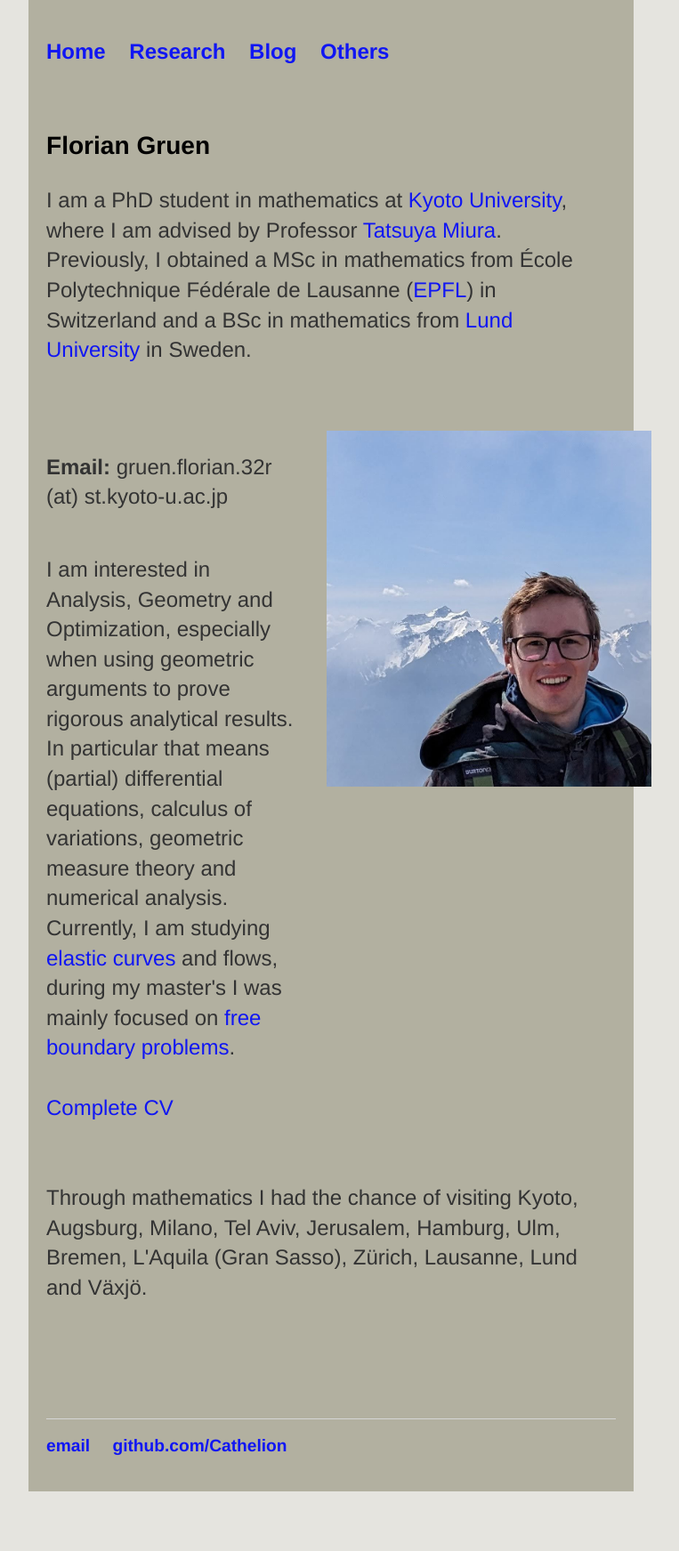
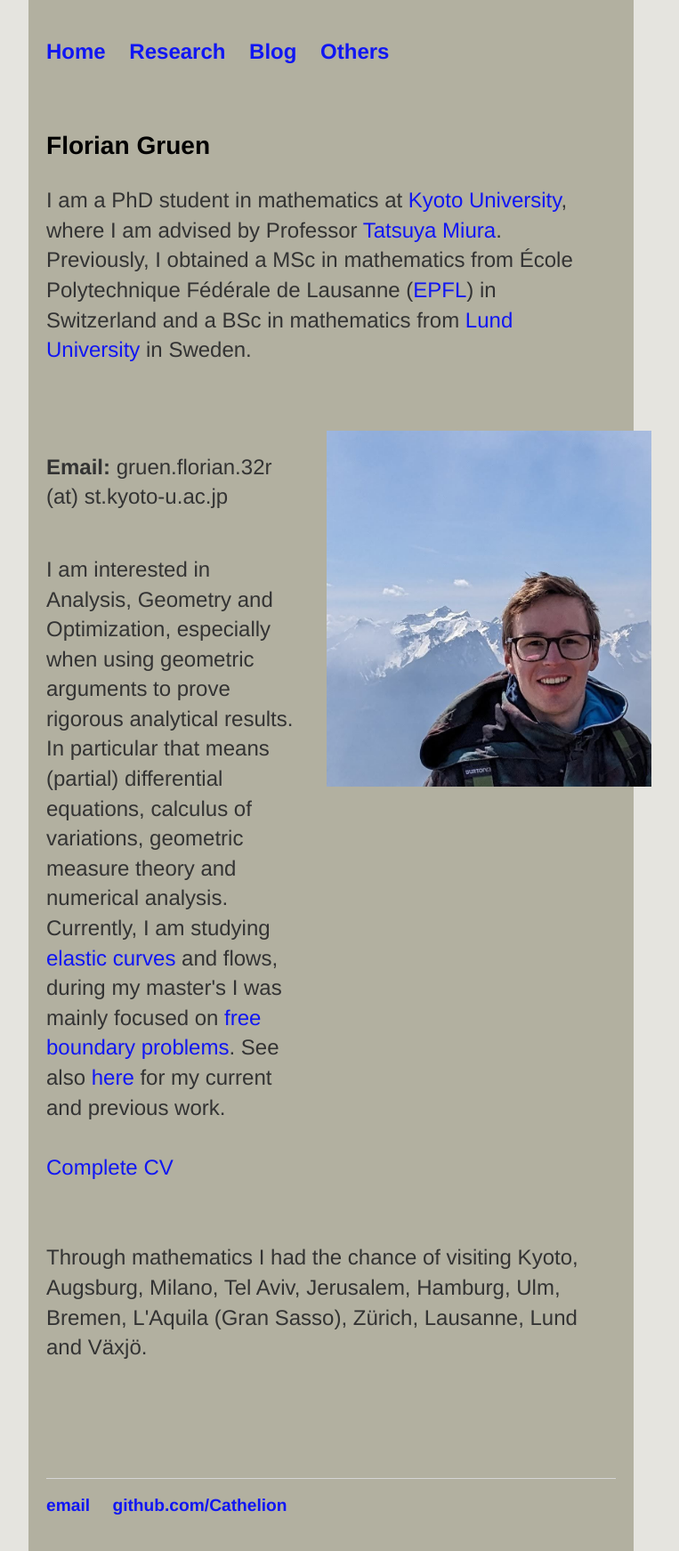
Before and after one commit to Cathelion/Cathelion.github.io, a Jekyll site: the page built from index.html, in a window 1280 px wide. Shown: the whole page at 89% size, without its empty margins (268-1031 px from the left). Built offline with Jekyll 4.4.1, drawn with Linux system fonts in a browser that asks for light colours; before the commit the page ends 1676 px from its top, so only the background shows below that.

Commit message:
Update index.html

```diff
--- a/index.html
+++ b/index.html
@@ -13,7 +13,9 @@ title: Home
       <p><b>Email: </b> gruen.florian.32r (at) st.kyoto-u.ac.jp   <br>
       </p>
       <p>I am interested in Analysis, Geometry and Optimization, especially when using geometric arguments to prove rigorous analytical results. In particular that means (partial) differential equations, calculus of variations, geometric measure theory and numerical analysis.
-         Currently, I am studying <a href="https://en.wikipedia.org/wiki/Elastica_theory">elastic curves</a> and flows, during my master's I was mainly focused on <a href="https://en.wikipedia.org/wiki/Free_boundary_problem">free boundary problems</a>.  <br>
+         Currently, I am studying <a href="https://en.wikipedia.org/wiki/Elastica_theory">elastic curves</a> and flows, during my master's I was mainly focused on <a href="https://en.wikipedia.org/wiki/Free_boundary_problem">free boundary problems</a>.
+         See also <a href="research/research.html">here</a> for my current and previous work.
+         <br>
          <br>
          <a class="insidep" href="/CV.pdf">Complete CV</a>
       </p>
```
